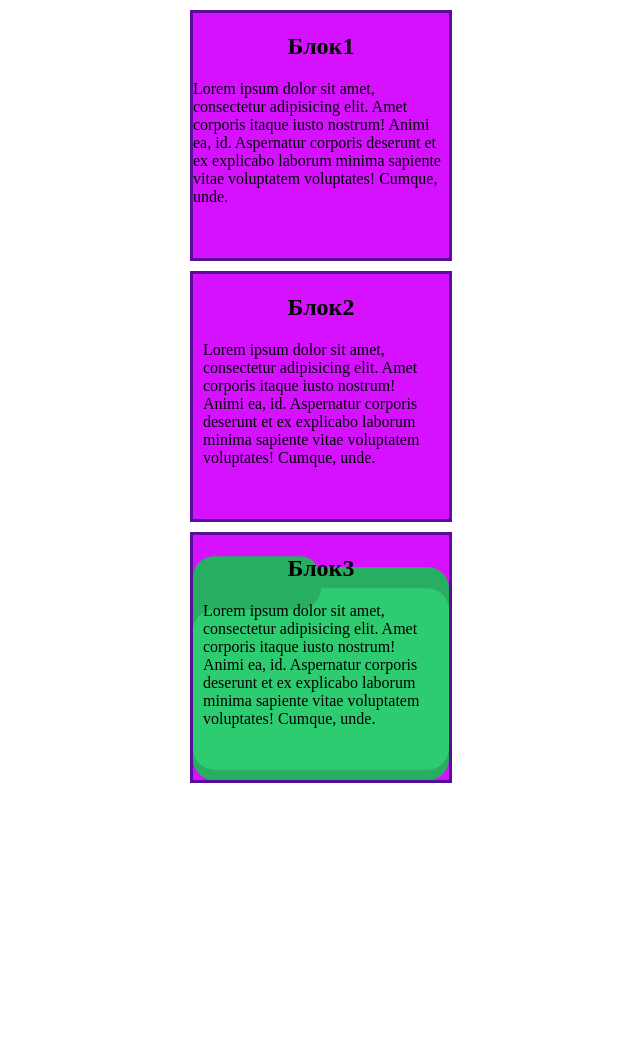
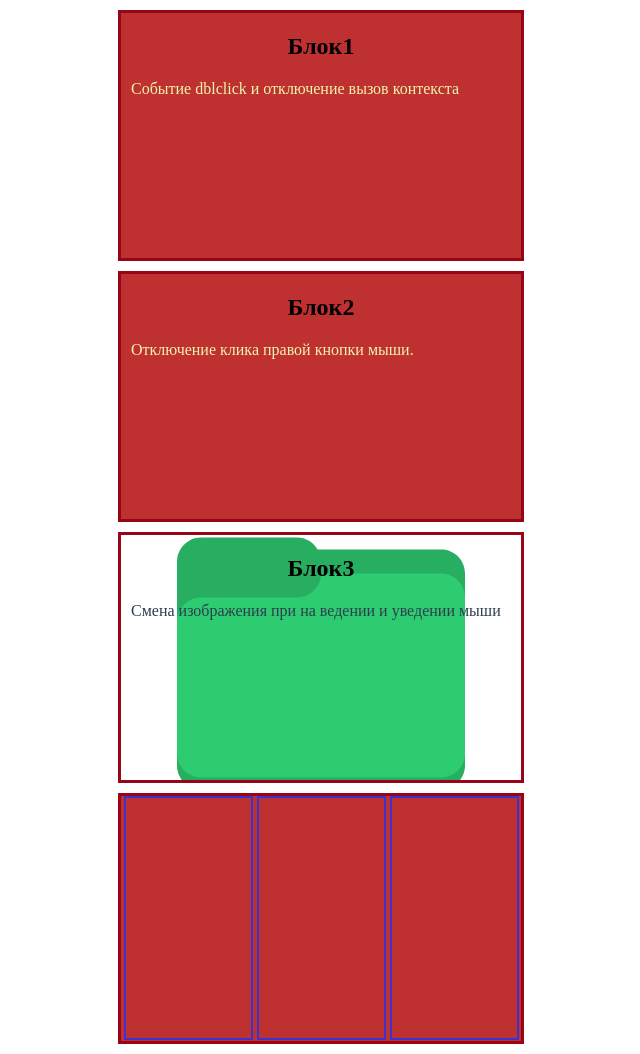
Before and after one commit to lobovp/practics_javascript, a plain HTML site: page Практический_JavaScript/8_Events_EventsMouse/index.html in a window 1280 px wide. Shown: the whole page, without its empty margins (319-959 px from the left). Before the commit the page ends 800 px from the top, so only its background shows below. Drawn offline with Linux system fonts and the light colour scheme.

Commit message:
change_Task 8

```diff
--- a/Практический_JavaScript/8_Events_EventsMouse/index.html
+++ b/Практический_JavaScript/8_Events_EventsMouse/index.html
@@ -11,15 +11,20 @@
 <main>
     <div class="main-block1"  onselectstart="return false" onmousedown="return false">
         <h2>Блок1</h2>
-        Lorem ipsum dolor sit amet, consectetur adipisicing elit. Amet corporis itaque iusto nostrum! Animi ea, id. Aspernatur corporis deserunt et ex explicabo laborum minima sapiente vitae voluptatem voluptates! Cumque, unde.
+        <p>Событие dblclick и отключение вызов контекста</p>
     </div>
     <div class="main-block2">
         <h2>Блок2</h2>
-        <p>Lorem ipsum dolor sit amet, consectetur adipisicing elit. Amet corporis itaque iusto nostrum! Animi ea, id. Aspernatur corporis deserunt et ex explicabo laborum minima sapiente vitae voluptatem voluptates! Cumque, unde.</p>
+        <p>Отключение клика правой кнопки мыши.</p>
     </div>
     <div class="main-block3">
         <h2>Блок3</h2>
-        <p>Lorem ipsum dolor sit amet, consectetur adipisicing elit. Amet corporis itaque iusto nostrum! Animi ea, id. Aspernatur corporis deserunt et ex explicabo laborum minima sapiente vitae voluptatem voluptates! Cumque, unde.</p>
+        <p class = main-block3__p>Смена изображения при на ведении и уведении мыши</p>
+    </div>
+    <div class="main-blocks4">
+        <div class="block4"></div>
+        <div class="block4"></div>
+        <div class="block4"></div>
     </div>
 </main>
     <script src="script8.js"></script>
--- a/Практический_JavaScript/8_Events_EventsMouse/script8.js
+++ b/Практический_JavaScript/8_Events_EventsMouse/script8.js
@@ -1,17 +1,23 @@
 'use strict';
+//отключение выделения
+document.querySelector("body").onselectstart = ()=>{
+    return false;
+};
+
 /*========Task 1==========*/
 //переменные
 let blk1 = document.querySelector(".main-block1");
 
 //событие
 blk1.ondblclick = ()=>{
-    console.log("Блок1");
+    console.log("Блок1. Двойной клик мышки");
 };
 
 /*========Task 2==========*/
-//переменные
+//отключение клика правой кнопки мыши
 document.querySelector("body").oncontextmenu = ()=>{
     return false;
+    console.log("J")
 };
 
 
@@ -26,3 +32,19 @@ blk3.onmouseenter =()=>{
 blk3.onmouseleave =()=>{
     blk3.style.backgroundImage = "url(img/folder_close1.svg)";
 };
+/*======= Task 4 =========*/
+let divs = document.querySelectorAll(".block4");
+
+//функции
+
+function random_Bg_Color() {
+    function randomColor() {
+        return Math.floor(Math.random()*255);
+    }
+    this.style.backgroundColor =  'RGB(' + randomColor() + ", " + randomColor() + ", "
+        + randomColor() + ')';
+}
+
+for (let i = 0; i < divs.length; i++) {
+    divs[i].onmouseenter = random_Bg_Color;
+}
--- a/Практический_JavaScript/8_Events_EventsMouse/style.css
+++ b/Практический_JavaScript/8_Events_EventsMouse/style.css
@@ -1,19 +1,32 @@
 div{
-	width: 256px;
+	width: 400px;
 	height: 245px;
-	background-color: #d511ff;
+	background-color: #BF3030;
 	margin: 10px auto;
-	border: 3px solid #570e99;
+	border: 3px solid #990518;
 }
 h2{
 	text-align: center;
 }
 p{
-	margin: 0 10px;
+	margin: 10px 10px;
+	color: #eff5ae;
+	font-size: 16px;
 }
 
 .main-block3{
-	background-image: url(img/folder_close1.svg);
-	background-repeat:no-repeat;
-	background-size: 256px;
+	background: url(img/folder_close1.svg) no-repeat center ;
+	background-size: 72%;
 }
+.main-block3__p{
+	color: #2C3E50;
+}
+.block4{
+	margin: 0;
+	float: left;
+	width: 125px;
+	height: 240px;
+	margin-right: 1px;
+	margin-left: 3px;
+	border: 2px solid #3a33d1;
+}
```
Also changed, not shown: Практический_JavaScript/8_Events_EventsMouse/Task 8_4/index8_4.html (deleted, +0 -16 lines), Практический_JavaScript/8_Events_EventsMouse/Task 8_4/script8_4.js (deleted, +0 -19 lines).
